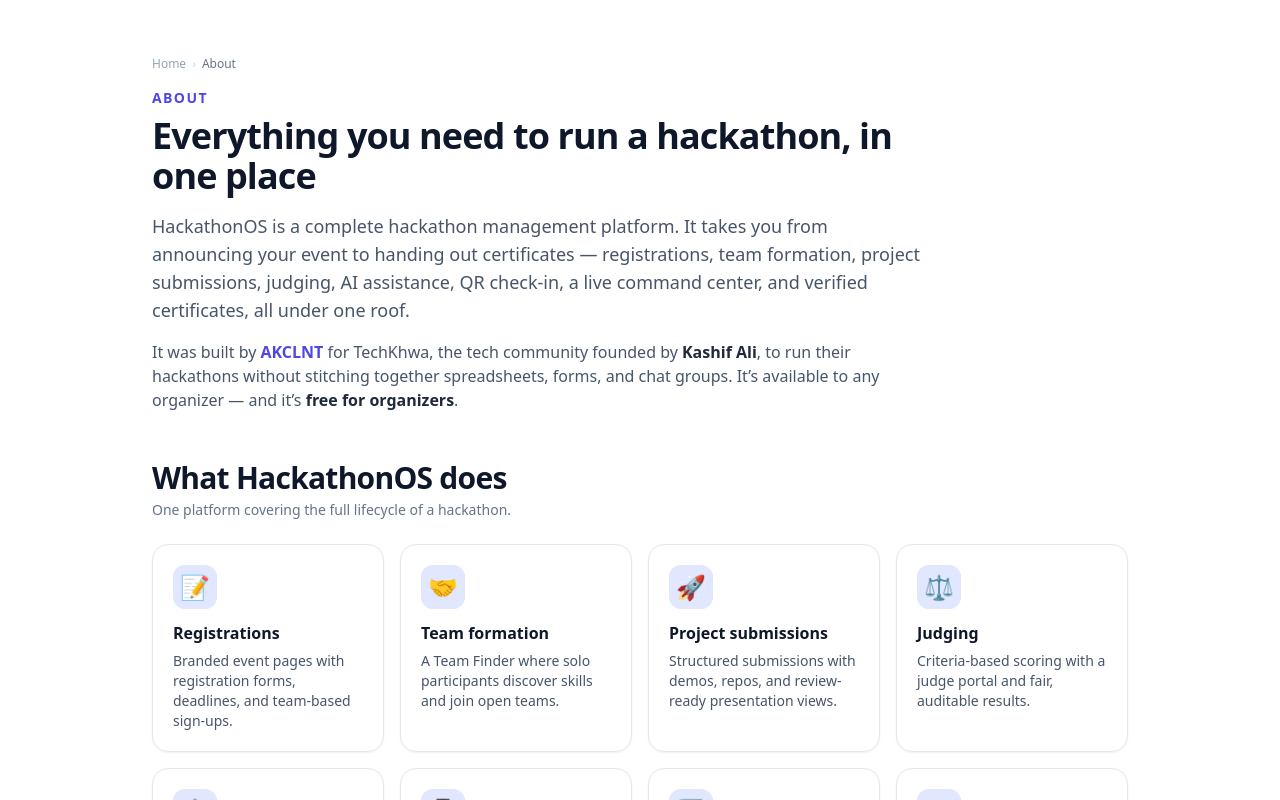
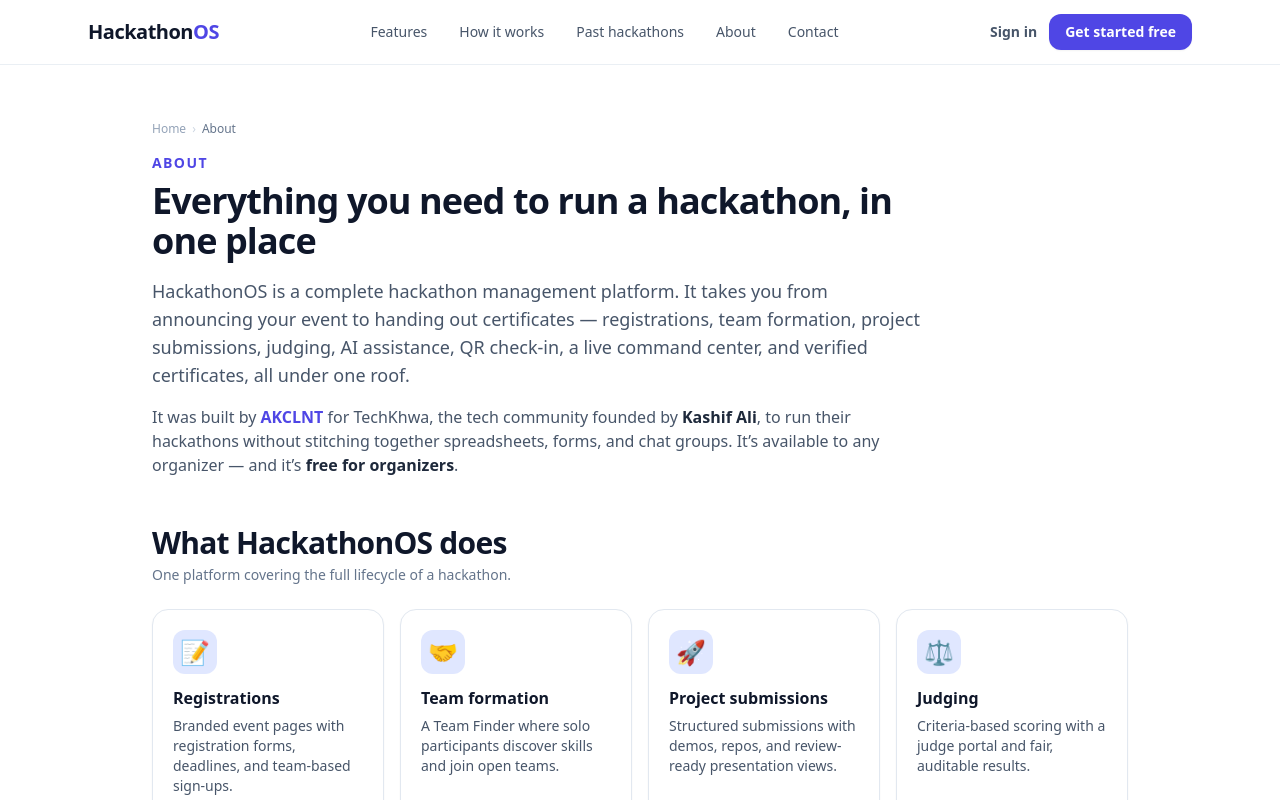
Before and after one commit to amilokz/hackathonos, a Next.js app: page /about in a window 1280 px wide. Shown: the top 800 px of the page. Built offline with nearby package versions, Linux system fonts and the light colour scheme.

Commit message:
Shared PublicNav: consistent navbar on homepage, about, contact, verify

```diff
--- a/src/app/about/page.tsx
+++ b/src/app/about/page.tsx
@@ -1,5 +1,6 @@
 import type { Metadata } from 'next';
 import { Container, Card, PageHeader, Breadcrumb, LinkButton, BrandFooter } from '@/components/ui';
+import PublicNav from '@/components/PublicNav';
 
 export const metadata: Metadata = {
   title: 'About | HackathonOS',
@@ -71,6 +72,7 @@
 export default function AboutPage() {
   return (
     <main className="min-h-screen bg-white text-slate-900">
+      <PublicNav />
       <Container className="py-10 sm:py-14">
         <Breadcrumb items={[{ label: 'Home', href: '/' }, { label: 'About' }]} />
 
--- a/src/app/contact/page.tsx
+++ b/src/app/contact/page.tsx
@@ -1,5 +1,6 @@
 import type { Metadata } from 'next';
 import { Container, Card, PageHeader, Breadcrumb, BrandFooter } from '@/components/ui';
+import PublicNav from '@/components/PublicNav';
 import ContactForm from './ContactForm';
 
 export const metadata: Metadata = {
@@ -11,6 +12,7 @@
 export default function ContactPage() {
   return (
     <main className="min-h-screen bg-white text-slate-900">
+      <PublicNav />
       <Container className="py-10 sm:py-14">
         <Breadcrumb items={[{ label: 'Home', href: '/' }, { label: 'Contact' }]} />
         <PageHeader
--- a/src/app/page.tsx
+++ b/src/app/page.tsx
@@ -1,6 +1,7 @@
 import type { Metadata } from "next";
 import { getDb, migrate } from "@/lib/db";
 import { BrandFooter } from "@/components/ui";
+import PublicNav from "@/components/PublicNav";
 
 export const metadata: Metadata = {
   title: "HackathonOS — Run Hackathons End to End",
@@ -535,33 +536,7 @@
   const stats = await getStats();
   return (
     <main className="min-h-screen bg-white text-slate-900">
-      {/* Nav */}
-      <header className="sticky top-0 z-40 border-b border-slate-200/70 bg-white/85 backdrop-blur">
-        <div className="mx-auto flex h-16 w-full max-w-6xl items-center justify-between px-4 sm:px-6">
-          <a href="/" className="text-xl font-extrabold tracking-tight">
-            Hackathon<span className="text-indigo-600">OS</span>
-          </a>
-          <nav className="hidden items-center gap-8 text-sm font-medium text-slate-600 md:flex">
-            <a href="#features" className="transition hover:text-indigo-600">Features</a>
-            <a href="#how" className="transition hover:text-indigo-600">How it works</a>
-            <a href="/past" className="transition hover:text-indigo-600">Past hackathons</a>
-            <a href="/about" className="transition hover:text-indigo-600">About</a>
-            <a href="/contact" className="transition hover:text-indigo-600">Contact</a>
-            <a href="#cta" className="transition hover:text-indigo-600">Get started</a>
-          </nav>
-          <div className="flex items-center gap-3">
-            <a href="/login" className="text-sm font-semibold text-slate-600 transition hover:text-indigo-600">
-              Sign in
-            </a>
-            <a
-              href="/register"
-              className="rounded-xl bg-indigo-600 px-4 py-2 text-sm font-semibold text-white shadow-sm transition hover:bg-indigo-700"
-            >
-              Get started free
-            </a>
-          </div>
-        </div>
-      </header>
+      <PublicNav />
 
       {/* Hero */}
       <section className="relative overflow-hidden">
--- a/src/app/verify/page.tsx
+++ b/src/app/verify/page.tsx
@@ -3,6 +3,7 @@
 import { useState } from 'react';
 import { useRouter } from 'next/navigation';
 import { Container, Card, Button, Field, inputClass } from '@/components/ui';
+import PublicNav from '@/components/PublicNav';
 
 export default function VerifyPage() {
   const router = useRouter();
@@ -15,7 +16,9 @@
   }
 
   return (
-    <Container className="flex min-h-[70vh] items-center justify-center py-12">
+    <main className="min-h-screen bg-white">
+      <PublicNav />
+      <Container className="flex min-h-[70vh] items-center justify-center py-12">
       <Card className="w-full max-w-md p-8 text-center">
         <div className="text-5xl">🎓</div>
         <h1 className="mt-3 text-2xl font-extrabold tracking-tight text-slate-900">
@@ -44,5 +47,6 @@
         </p>
       </Card>
     </Container>
+    </main>
   );
 }
--- /dev/null
+++ b/src/components/PublicNav.tsx
@@ -0,0 +1,48 @@
+import Link from 'next/link';
+
+/**
+ * Shared public navbar — same on every public page (homepage, about,
+ * contact, verify, past). Anchor links use /# so they work from any page.
+ */
+export default function PublicNav() {
+  return (
+    <header className="sticky top-0 z-40 border-b border-slate-200/70 bg-white/85 backdrop-blur">
+      <div className="mx-auto flex h-16 w-full max-w-6xl items-center justify-between px-4 sm:px-6">
+        <Link href="/" className="text-xl font-extrabold tracking-tight">
+          Hackathon<span className="text-indigo-600">OS</span>
+        </Link>
+        <nav className="hidden items-center gap-8 text-sm font-medium text-slate-600 md:flex">
+          <Link href="/#features" className="transition hover:text-indigo-600">
+            Features
+          </Link>
+          <Link href="/#how" className="transition hover:text-indigo-600">
+            How it works
+          </Link>
+          <Link href="/past" className="transition hover:text-indigo-600">
+            Past hackathons
+          </Link>
+          <Link href="/about" className="transition hover:text-indigo-600">
+            About
+          </Link>
+          <Link href="/contact" className="transition hover:text-indigo-600">
+            Contact
+          </Link>
+        </nav>
+        <div className="flex items-center gap-3">
+          <Link
+            href="/login"
+            className="text-sm font-semibold text-slate-600 transition hover:text-indigo-600"
+          >
+            Sign in
+          </Link>
+          <Link
+            href="/register"
+            className="rounded-xl bg-indigo-600 px-4 py-2 text-sm font-semibold text-white shadow-sm transition hover:bg-indigo-700"
+          >
+            Get started free
+          </Link>
+        </div>
+      </div>
+    </header>
+  );
+}
```
